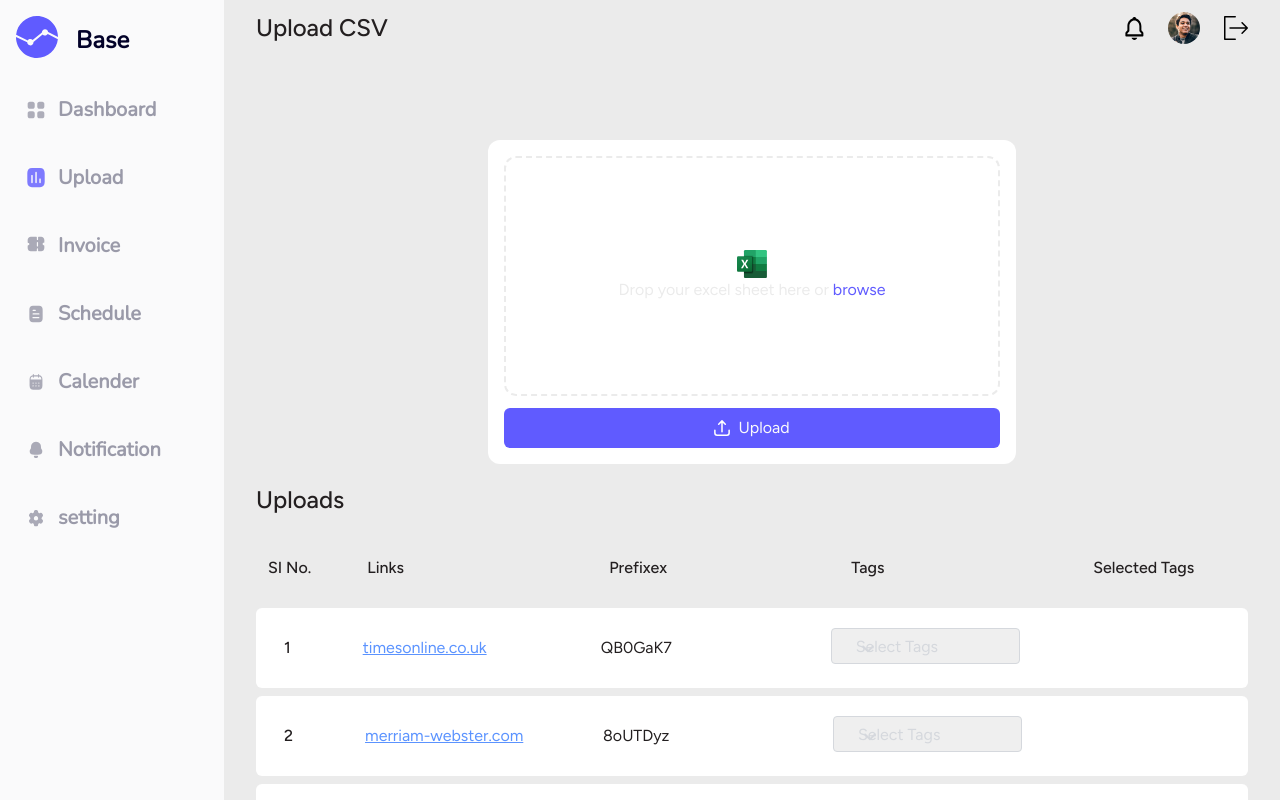
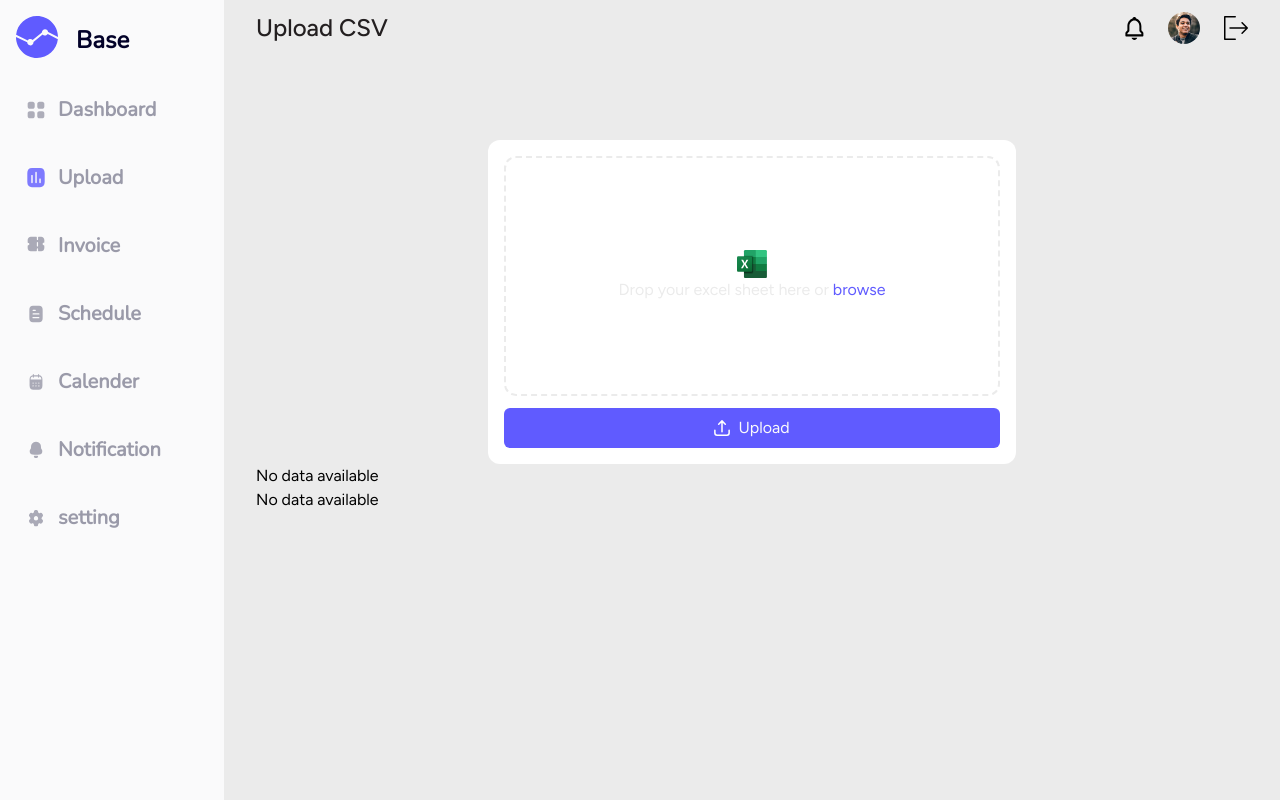
Before and after one commit to abhishekrawe/open-in-app, a React (Vite) app: page / in a window 1280 px wide. Shown: the top 800 px of the page. Built offline with nearby package versions, Linux system fonts and the light colour scheme.

Commit message:
take the data from UploadCsv and render it here in DataUploads

```diff
--- a/src/Popover/TagSlector.jsx
+++ b/src/Popover/TagSlector.jsx
@@ -14,8 +14,8 @@ function TagSelector({ tags, value, onChange }) {
       >
         <option disabled value='default' className="text-black-10">Select Tags</option>
         {tags.map((tag, index) => (
-          <option key={index} className="text-black-10 py-5" value={tag.value}>
-            {tag.label}
+          <option key={index} className="text-black-10 py-5" value={tag}>
+            {tag}
           </option>
         ))}
       </select>
--- a/src/components/DataUploads.jsx
+++ b/src/components/DataUploads.jsx
@@ -1,24 +1,23 @@
 import React, { useState } from "react";
 import { sampledata } from '../data/sample-data';
-import TagSlector from "../Popover/TagSlector";
+import TagSelector from "../Popover/TagSlector"
 import { ChevronDownIcon, LebelRemoveIcon } from '../assets/icons';
 
-function DataUploads() {
+function DataUploads({ data }) {
   const [selectedTagsMap, setSelectedTagsMap] = useState({});
 
-  const tags = [
-    { value: 'Tag 1', label: 'Tag 1' },
-    { value: 'Tag 2', label: 'Tag 2' },
-    { value: 'Tag 3', label: 'Tag 3' },
-    { value: 'Tag 4', label: 'Tag 4' },
-    { value: 'Tag 5', label: 'Tag 5' },
-  ];
+  if (!data || data.length === 0) {
+    return <div>No data available</div>;
+  }
 
-  const handleTagChange = (event, dataId) => {
-    const selectedTagValue = event.target.value;
+  const columns = Object.keys(data[0]);
+
+  const handleTagChange = (event, id) => {
+    const selectedTag = event.target.value;
+
     setSelectedTagsMap((prevMap) => ({
       ...prevMap,
-      [dataId]: prevMap[dataId] ? [...prevMap[dataId], selectedTagValue] : [selectedTagValue],
+      [id]: [...(prevMap[id] || []), selectedTag],
     }));
   };
 
@@ -30,26 +29,26 @@ function DataUploads() {
 
       <div className="overflow-x-auto">
         <div className="flex rounded-md text-base font-figtree mb-2 p-3">
-          <div className="flex-none font-medium text-gray-lightbulma py-2 pe-12 ">SI No.  </div>
-          <div className="flex-none font-medium text-gray-lightbulma p-2  w-3/5 md:w-1/4"> Links </div>
-          <div className="flex-none font-medium text-gray-lightbulma p-2  w-3/5 md:w-1/4"> Prefixex </div>
-          <div className="flex-none font-medium text-gray-lightbulma p-2  w-3/5 md:w-1/4"> Tags </div>
-          <div className="flex-none font-medium text-gray-lightbulma p-2  w-3/5 md:w-1/6"> Selected Tags </div>
+          {columns.map((column, index) => (
+            <div key={index} className={`flex-none font-medium text-gray-lightbulma p-2 ${index === 0 ? 'pe-12' : ''} w-3/5 md:w-1/4`}>
+              {column}
+            </div>
+          ))}
         </div>
 
-        {sampledata.map((data) => (
-          <div key={data.id} className="flex bg-white-20 rounded-md text-base font-figtree mb-2 p-5 w-full ">
-            <div className="flex-none font-medium text-gray-lightbulma me-4 p-2 pe-12 ">{data.id}</div>
-            <div className="flex-none text-blue-20 underline p-2 w-3/5 md:w-1/4">{data.links}</div>
-            <div className="flex-none font-figtree text-gray-lightbulma p-2 w-3/5 md:w-1/4">{data.prefix}</div>
+        {data.map((row, index) => (
+          <div key={index} className="flex bg-white-20 rounded-md text-base font-figtree mb-2 p-5 w-full ">
+            <div className="flex-none font-medium text-gray-lightbulma me-4 p-2 pe-12 ">{row.id}</div>
+            <div className="flex-none text-blue-20 underline p-2 w-3/5 md:w-1/4">{row.links}</div>
+            <div className="flex-none font-figtree text-gray-lightbulma p-2 w-3/5 md:w-1/4">{row.prefix}</div>
 
-            <TagSlector
-              tags={tags}
-              value={selectedTagsMap[data.id] || 'default'}
-              onChange={(event) => handleTagChange(event, data.id)}
+            <TagSelector
+              tags={row['select tags'].split(',').map((tag) => tag.trim())}
+              value={selectedTagsMap[row.id] || 'default'}
+              onChange={(event) => handleTagChange(event, row.id)}
             />
-            {selectedTagsMap[data.id] &&
-              selectedTagsMap[data.id].map((tag, index) => (
+            {selectedTagsMap[row.id] &&
+              selectedTagsMap[row.id].map((tag, index) => (
                 <div key={index} className="flex-none inline-flex items-center px-2 py-1 mx-4 text-sm font-medium text-white-10 bg-blue-10 rounded">
                   {tag}<LebelRemoveIcon />
                 </div>
@@ -57,9 +56,7 @@ function DataUploads() {
           </div>
         ))}
       </div>
-
     </>
-
   );
  }
 
```
Lines whose indentation alone changed are shown as unchanged.
